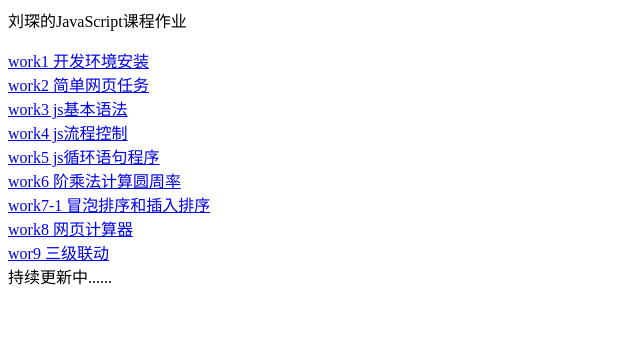
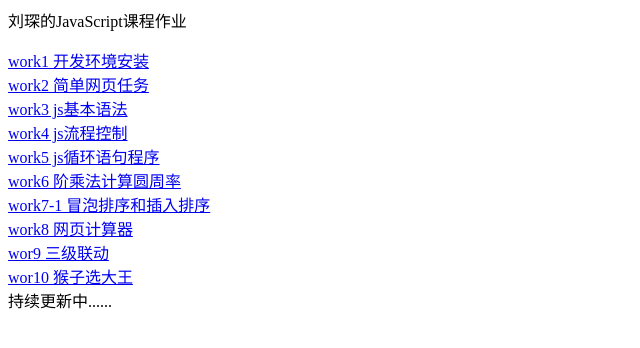
Before and after one commit to lc1452209419/jswork, a plain HTML site: page index.html in a window 1280 px wide. Shown: the whole page, without its empty margins (0-640 px from the left). Drawn offline with Linux system fonts and the light colour scheme.

Commit message:
index.html

```diff
--- a/index.html
+++ b/index.html
@@ -14,6 +14,7 @@
         <a href="work7/index.html">work7-1 冒泡排序和插入排序</a><br>
         <a href="work8/index.html">work8 网页计算器</a><br>
         <a href="work9/index.html">wor9 三级联动</a><br>
+        <a href="work10/index.html">wor10 猴子选大王</a><br>
         持续更新中......
     </body>
 </html>
```
